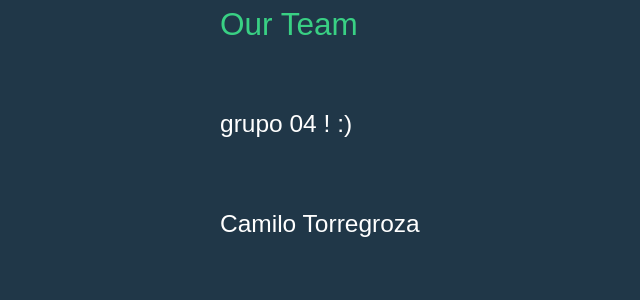
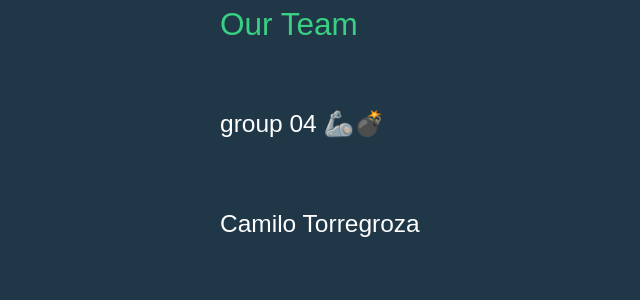
Before and after one commit to mateostiven/Pagina, a PHP site: page /aboutUs.php in a window 1280 px wide. Shown: the part 120-420 px from the top of the page, without its empty margins (0-640 px from the left). Run offline with PHP 8.4, Linux system fonts and the light colour scheme; some web fonts are replaced.

Commit message:
translate

```diff
--- a/aboutUs.php
+++ b/aboutUs.php
@@ -25,7 +25,7 @@
 </div>
 <div class="container resume">
   <h2>Our Team</h2>
-  <h3>grupo 04 ! :)</h3>
+  <h3>group 04 🦾💣</h3>
   <h3>Camilo Torregroza</h3>
   <h3>Mateo Fernandez </h3>
   <h3>Marcos Diaz</h3>
```
